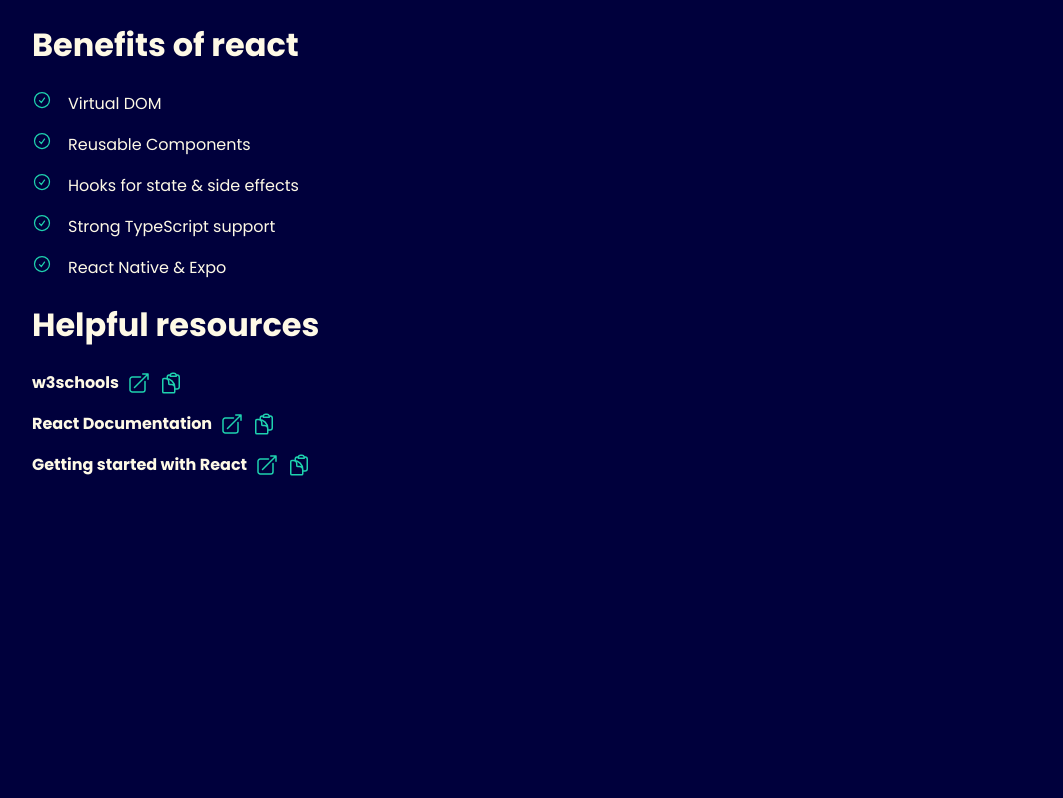
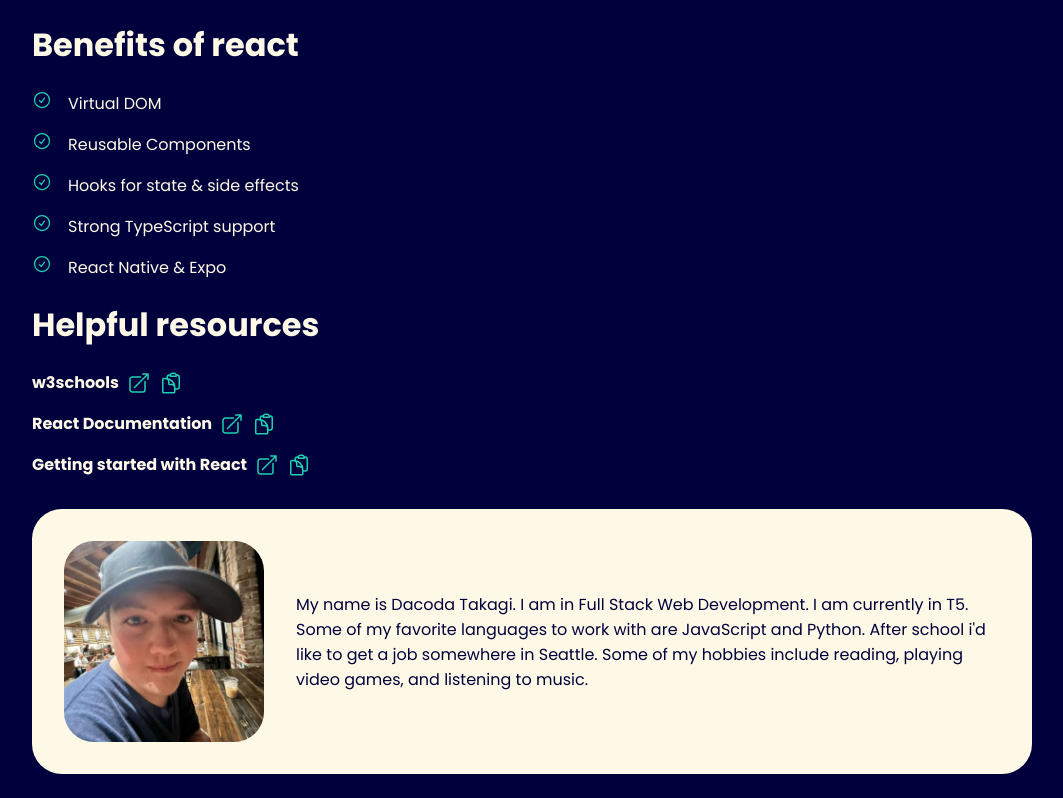
Before and after one commit to dacods/atlas-react-and-jsx, a React (Vite) app: page / in a window 1280 px wide. Shown: the part 330-1128 px from the top of the page, without its empty margins (108-1171 px from the left). Before the commit the page ends 863 px from the top, so only its background shows below. Built offline with nearby package versions, Linux system fonts and the light colour scheme.

Commit message:
Created the AboutMe component and added it to the App component

```diff
--- a/src/App.jsx
+++ b/src/App.jsx
@@ -1,6 +1,7 @@
 import Header from "./components/Header";
 import Section from "./components/Section";
 import HelpfulResource from "./components/HelpfulResource";
+import AboutMe from "./components/AboutMe";
 
 function App() {
   return (
@@ -30,6 +31,7 @@ function App() {
         <HelpfulResource label={'React Documentation'} link={'https://react.dev/'}></HelpfulResource>
         <HelpfulResource label={'Getting started with React'} link={'https://developer.mozilla.org/en-US/docs/Learn_web_development/Core/Frameworks_libraries/React_getting_started'}></HelpfulResource>
       </Section>
+      <AboutMe></AboutMe>
     </div>
   )
 }
--- /dev/null
+++ b/src/components/AboutMe.jsx
@@ -0,0 +1,18 @@
+import mePhoto from '../assets/face.JPG'
+
+function AboutMe() {
+    return (
+        <div className="about-me">
+            <img src={mePhoto} alt="Photo of Dacoda Takagi"/>
+            <p>
+                My name is Dacoda Takagi. I am in Full Stack Web Development.
+                I am currently in T5. Some of my favorite languages to work
+                with are JavaScript and Python. After school i'd like to get
+                a job somewhere in Seattle. Some of my hobbies include reading,
+                playing video games, and listening to music.
+            </p>
+        </div>
+    )
+}
+
+export default AboutMe;
```
Also changed, not shown: src/assets/face.JPG (added).
